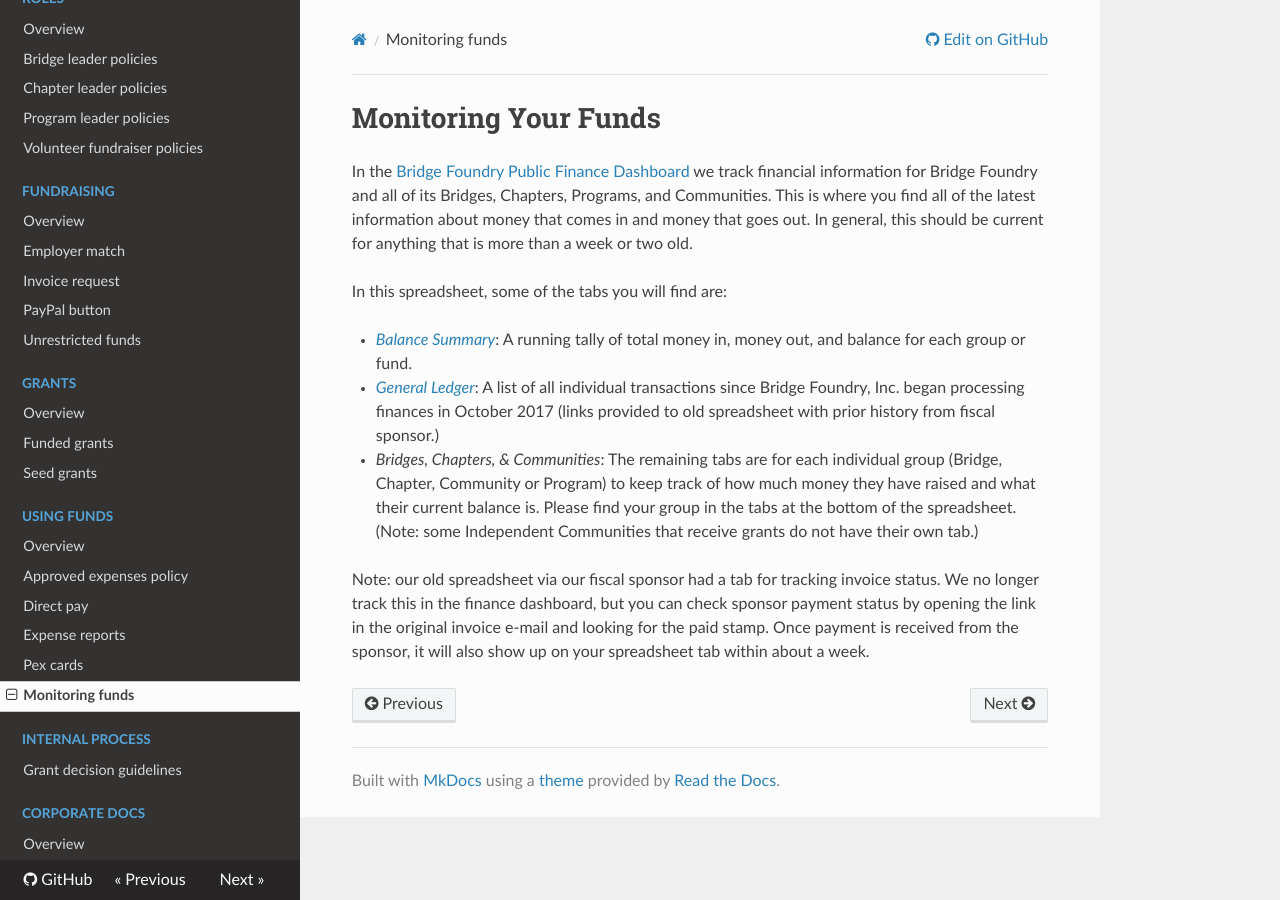
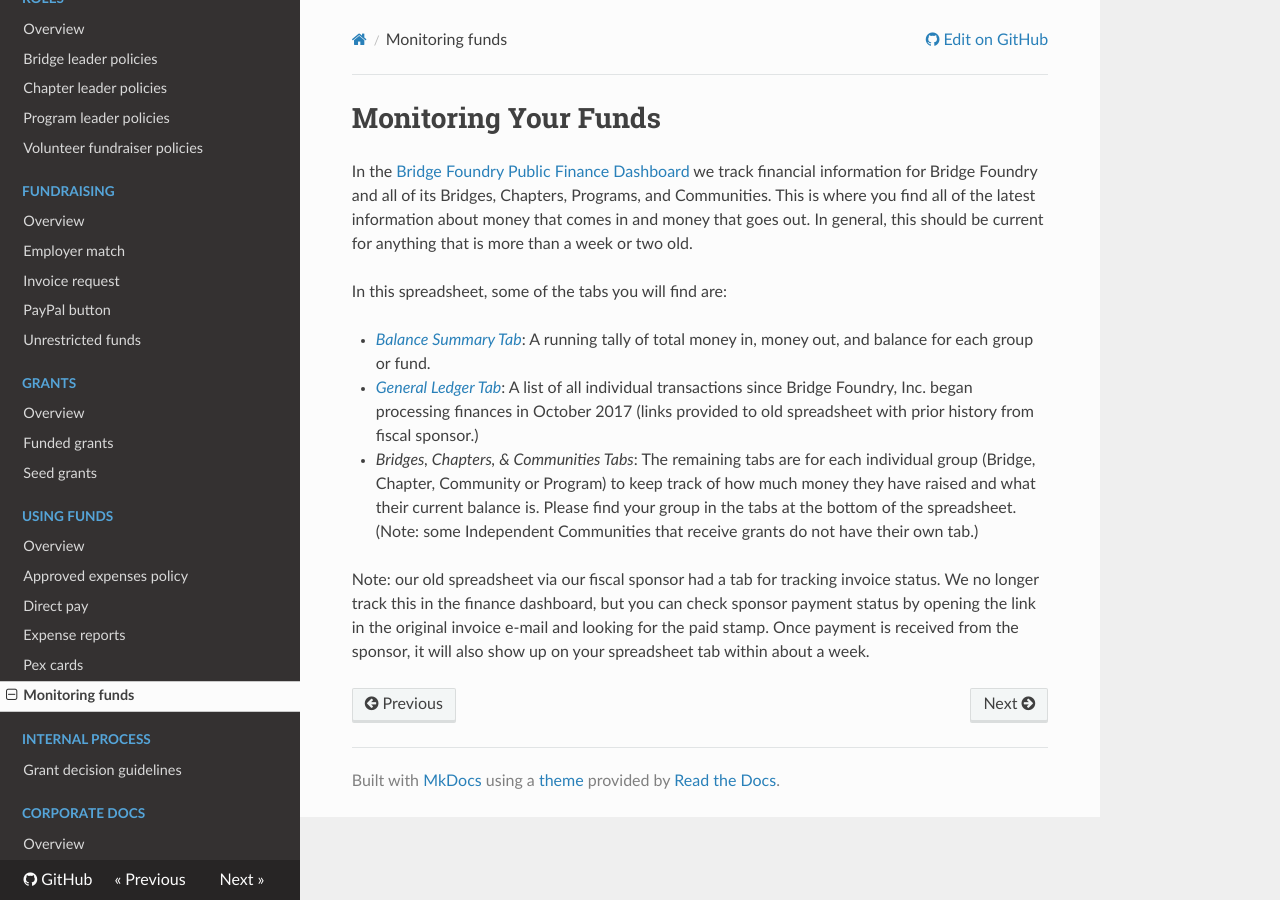
Before and after one commit to Satsaimistoowqp/bridgefoundry-operations, an MkDocs documentation site: the page built from docs/monitoring-funds.md, in a window 1280 px wide. Built offline with MkDocs 1.6.1, drawn with Linux system fonts in a browser that asks for light colours; nearby versions of some CDN libraries; old or Windows-style settings are respelled for this version of MkDocs.

Commit message:
added "tab" to each item in the list to clarify

```diff
--- a/docs/monitoring-funds.md
+++ b/docs/monitoring-funds.md
@@ -4,8 +4,8 @@ In the [Bridge Foundry Public Finance Dashboard](https://docs.google.com/spreads
 
 In this spreadsheet, some of the tabs you will find are:
 
-- *[Balance Summary](https://docs.google.com/spreadsheets/d/1ImzwdUEd6j0jwDGW7fHS42qc739fh9LMOUmu_yggIO4/edit#gid=1763745125)*: A running tally of total money in, money out, and balance for each group or fund.
-- *[General Ledger](https://docs.google.com/spreadsheets/d/1ImzwdUEd6j0jwDGW7fHS42qc739fh9LMOUmu_yggIO4/edit#gid=0)*: A list of all individual transactions since Bridge Foundry, Inc. began processing finances in October 2017 (links provided to old spreadsheet with prior history from fiscal sponsor.)
-- *Bridges, Chapters, & Communities*: The remaining tabs are for each individual group (Bridge, Chapter, Community or Program) to keep track of how much money they have raised and what their current balance is. Please find your group in the tabs at the bottom of the spreadsheet. (Note: some Independent Communities that receive grants do not have their own tab.)
+- *[Balance Summary Tab](https://docs.google.com/spreadsheets/d/1ImzwdUEd6j0jwDGW7fHS42qc739fh9LMOUmu_yggIO4/edit#gid=1763745125)*: A running tally of total money in, money out, and balance for each group or fund.
+- *[General Ledger Tab](https://docs.google.com/spreadsheets/d/1ImzwdUEd6j0jwDGW7fHS42qc739fh9LMOUmu_yggIO4/edit#gid=0)*: A list of all individual transactions since Bridge Foundry, Inc. began processing finances in October 2017 (links provided to old spreadsheet with prior history from fiscal sponsor.)
+- *Bridges, Chapters, & Communities Tabs*: The remaining tabs are for each individual group (Bridge, Chapter, Community or Program) to keep track of how much money they have raised and what their current balance is. Please find your group in the tabs at the bottom of the spreadsheet. (Note: some Independent Communities that receive grants do not have their own tab.)
 
 Note: our old spreadsheet via our fiscal sponsor had a tab for tracking invoice status. We no longer track this in the finance dashboard, but you can check sponsor payment status by opening the link in the original invoice e-mail and looking for the paid stamp. Once payment is received from the sponsor, it will also show up on your spreadsheet tab within about a week.
```
